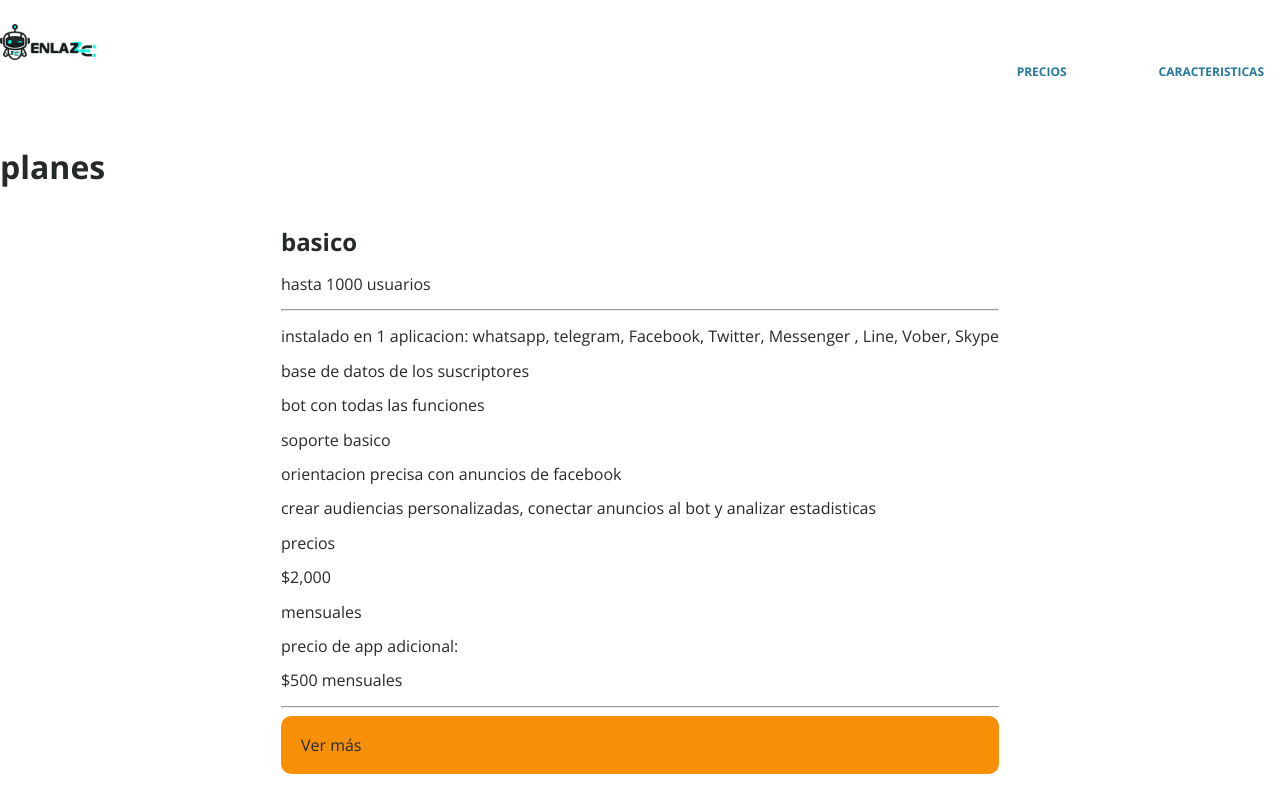
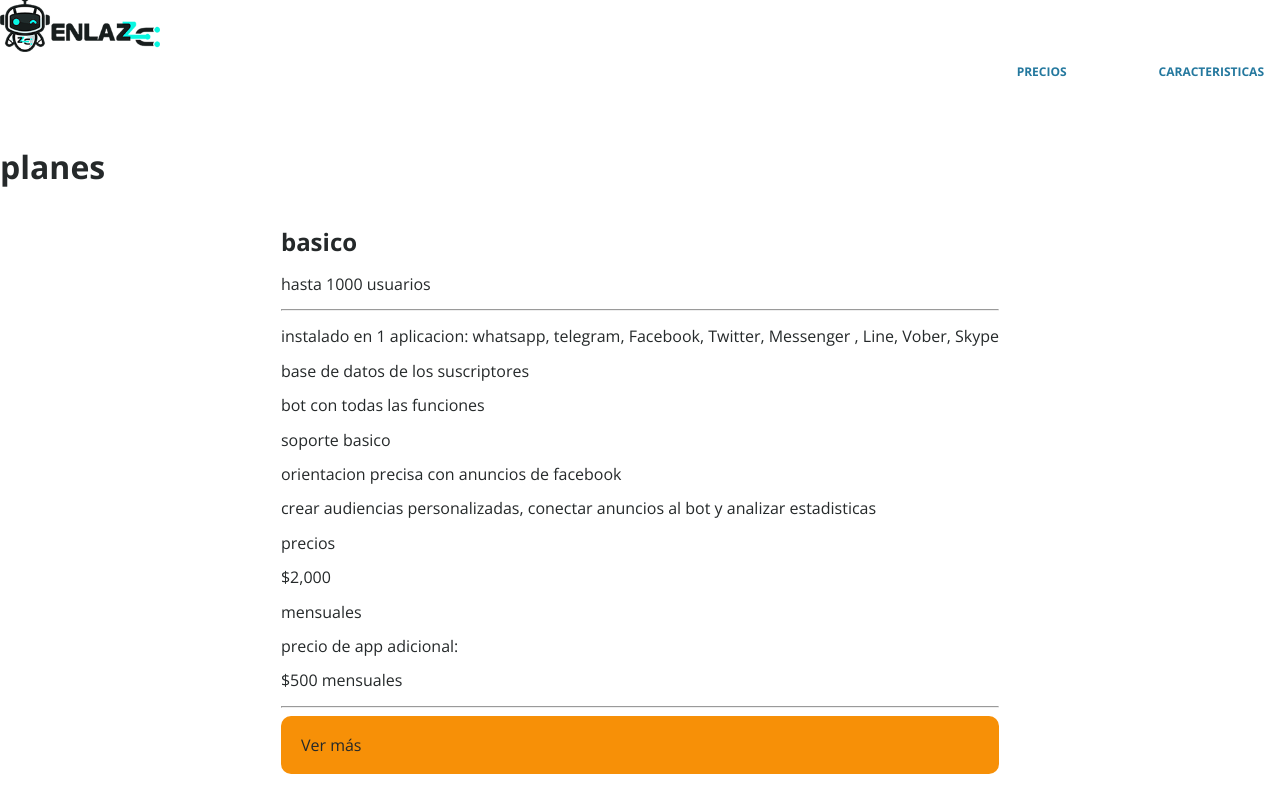
Before and after one commit to aSt0m/medipure, a plain HTML site: page precios.html in a window 1280 px wide. Shown: the top 791 px of the page. Drawn offline with nearby package versions, Linux system fonts and the light colour scheme; animation ran at ten frames a second.

Commit message:
Update style.css

```diff
--- a/css/style.css
+++ b/css/style.css
@@ -83,8 +83,8 @@ img {
 	}
 }
 .logo {
-	height: 6rem;
-	width: 6rem;
+	height: 10rem;
+	width: 10rem;
 
 }
 .logo-header {
```
